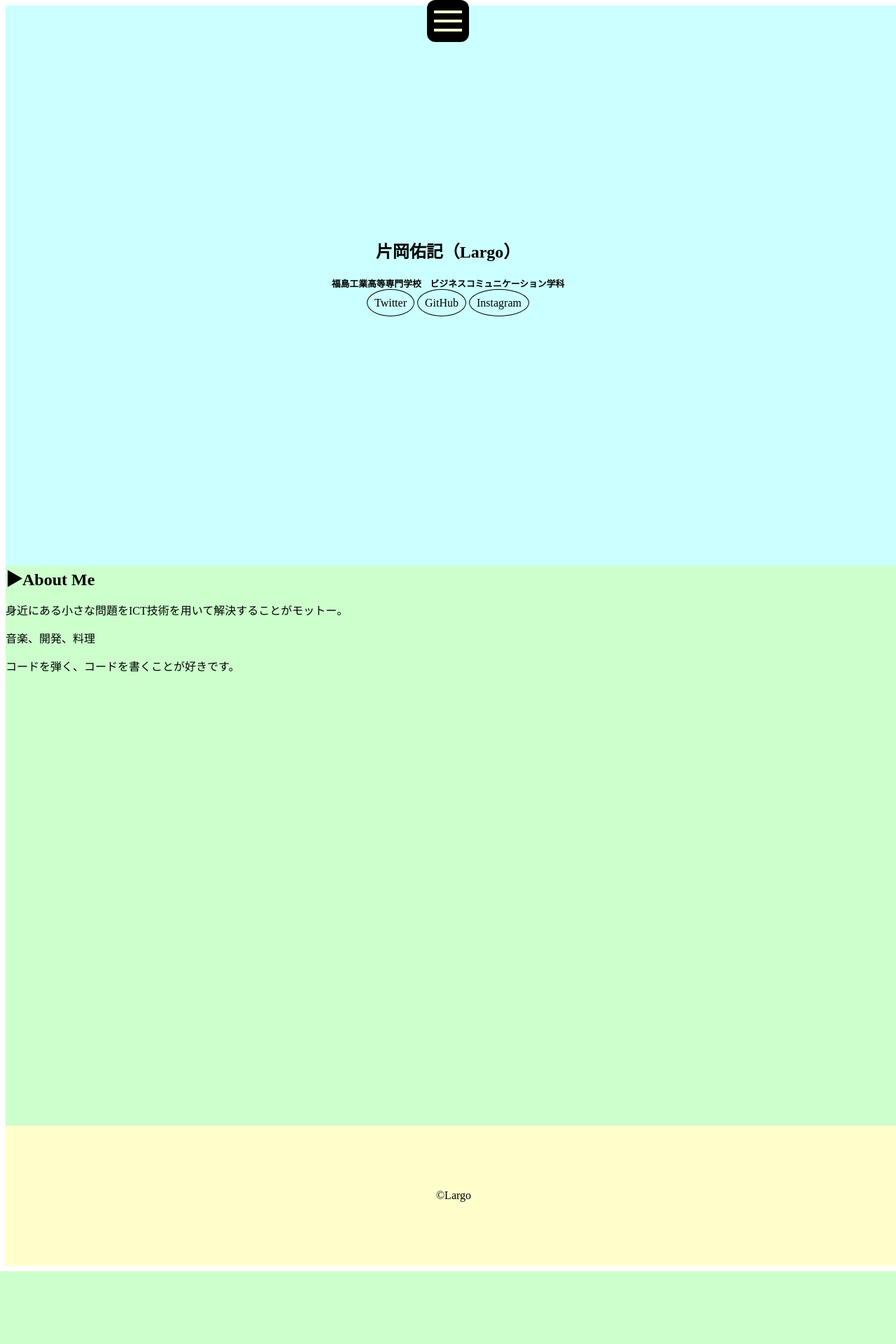
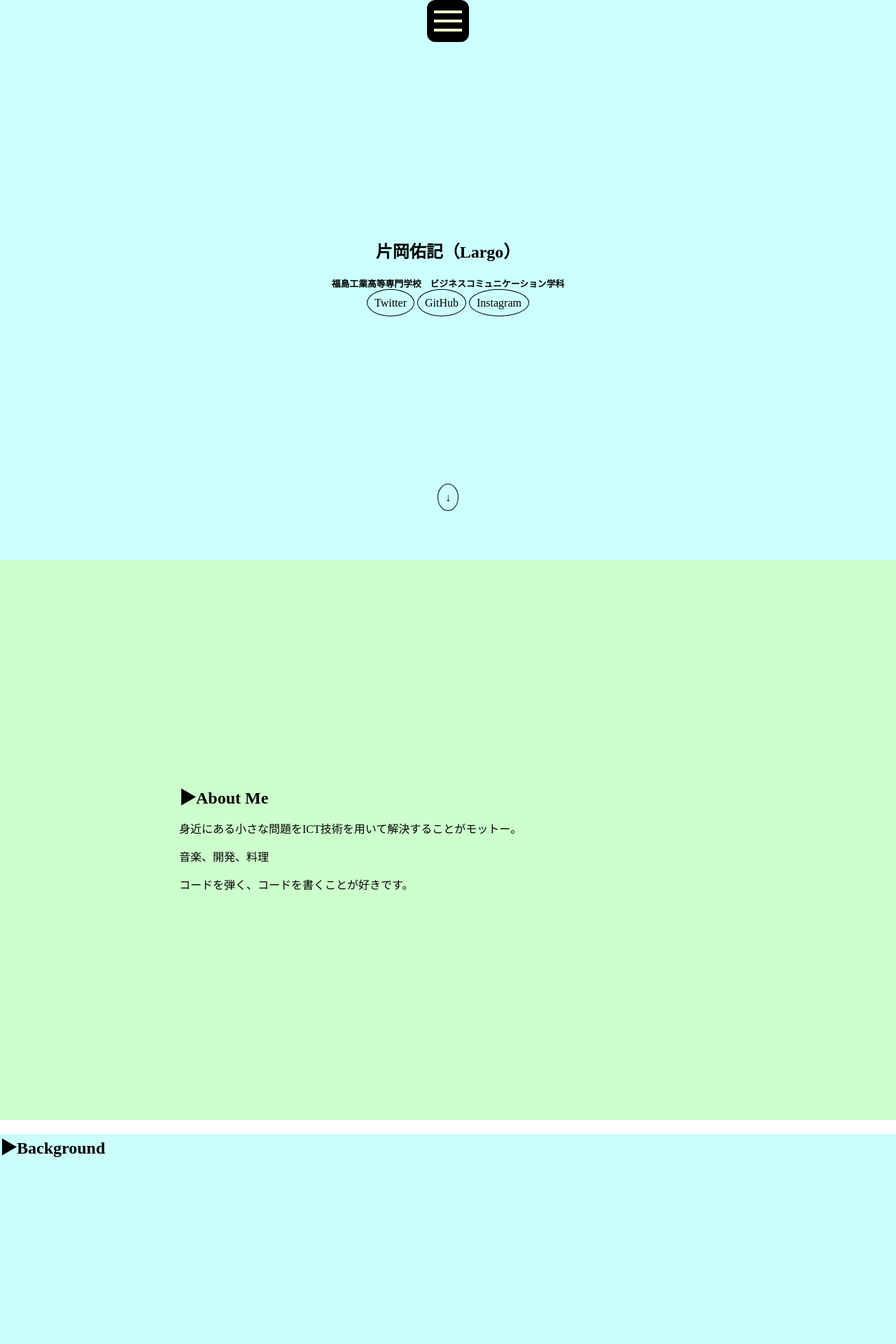
Before and after one commit to yukiti224gt/MyPortfolio, a PHP site: page / in a window 1280 px wide. Shown: the top 1920 px of the page at 70% size. Before the commit the page ends 1816 px from the top, so only its background shows below. Run offline with PHP 8.4, Linux system fonts and the light colour scheme.

Commit message:
ADD:　したボタン追加

```diff
--- a/index.html
+++ b/index.html
@@ -20,9 +20,9 @@
   <div class="menu_wrapper" id="menu_wrapper">
 	  <div class="menu">
     	<ul>
-        	<li><a href="#1">メニュー１</a></li>
-        	<li><a href="#2">メニュー２</a></li>
-        	<li><a href="#3">メニュー３</a></li>
+        	<li><a href="#">Top</a></li>
+        	<li><a href="#">Technology</a></li>
+          <li><a href="#">Technology</a></li>
     	</ul>
     </div>
   </div>
@@ -34,18 +34,39 @@
         <a href="https://twitter.com/yuki_gt123">Twitter</a>
         <a href="https://github.com/yukiti224gt">GitHub</a>
         <a href="https://www.instagram.com/yuutaroutp/">Instagram</a>
+        <div class="bottom_link">
+          <a href="#about">↓</a>
+        </div>
+
       </div>
     </section>
     <section>
       <div id="about">
-        <div class="box">
-          <h2>▶︎About Me</h2>
-          <p>身近にある小さな問題をICT技術を用いて解決することがモットー。</p>
-          <p>音楽、開発、料理</p>
-          <p>コードを弾く、コードを書くことが好きです。</p>
-        </div>
+        <h2>▶︎About Me</h2>
+        <p>身近にある小さな問題をICT技術を用いて解決することがモットー。</p>
+        <p>音楽、開発、料理</p>
+        <p>コードを弾く、コードを書くことが好きです。</p>
       </div>
     </section>
+    <section>
+      <div id="background">
+        <h2>▶︎Background</h2>
+
+      </div>
+    </section>
+
+    <section>
+      <div id="Technology">
+        <h2>▶︎Technology</h2>
+      </div>
+    </section>
+
+    <section>
+      <div id="Technology">
+        <h2>▶︎Technology</h2>
+      </div>
+    </section>
+
   </main>
 
   <footer id="footer">
--- a/index.js
+++ b/index.js
@@ -11,3 +11,21 @@
   const spinner = document.getElementById('loading');
   spinner.classList.toggle('loaded')
 }
+
+//　スムーズスクロール
+const smoothScrollTrigger = document.querySelectorAll('a[href^="#"]');
+  for (let i = 0; i < smoothScrollTrigger.length; i++){
+    smoothScrollTrigger[i].addEventListener('click', (e) => {
+      e.preventDefault();
+      let href = smoothScrollTrigger[i].getAttribute('href');
+      let targetElement = document.getElementById(href.replace('#', ''));
+      const rect = targetElement.getBoundingClientRect().top;
+      const offset = window.pageYOffset;
+      const gap = 60;
+      const target = rect + offset - gap;
+      window.scrollTo({
+        top: target,
+        behavior: 'smooth',
+      });
+    });
+  }
--- a/style.css
+++ b/style.css
@@ -100,7 +100,8 @@
   bottom: 0;
   background-color: #000000;
   transition: all 0.5s;
-  opacity: 0.5
+  opacity: 0.5;
+  z-index: 998;
 }
 
 .clicked .menu {
@@ -109,6 +110,12 @@
 
 .menu a {
   color: #FFFFFF;
+  border: none;
+}
+
+/* body */
+body {
+  margin: 0;
 }
 
 /* main */
@@ -138,17 +145,33 @@
 }
 
 /* section毎のいろ */
-section:nth-child(1) {
+section {
   width: 100vw;
   height: 100vh;
+  position: relative;
+}
+
+section:nth-child(1) {
   background-color: #CCFFFF;
 }
 
 section:nth-child(2) {
-  width: 100vw;
-  height: 100vh;
   background-color: #CCFFCC;
 }
+
+section:nth-child(3) {
+  background-color: #CCFFFC;
+}
+
+
+/* ↓について */
+.bottom_link {
+  position: absolute;
+  bottom: 0;
+  left: 0;
+  right: 0;
+}
+
 
 /* home */
 #home {
@@ -157,8 +180,8 @@
   left: 0;
   right: 0;
   bottom: 0;
-  width: 50vw;
-  height: 40vh;
+  width: 60vw;
+  height: 50vh;
   margin: 0 auto;
   text-align: center;
 }
@@ -168,6 +191,17 @@
 }
 
 /* about */
+#about {
+  position: absolute;
+  width: 60vw;
+  height: 40vh;
+  margin: 0 auto;
+  top: 40%;
+  left: 0;
+  right: 0;
+  bottom: 0;
+}
+
 #about h2 {
   margin: 0;
 }
@@ -175,7 +209,6 @@
 /* footer */
 #footer {
   margin: 0;
-  background-color: #FFFFCC;
   height: 200px;
   width: 100vw;
   text-align: center;
```
